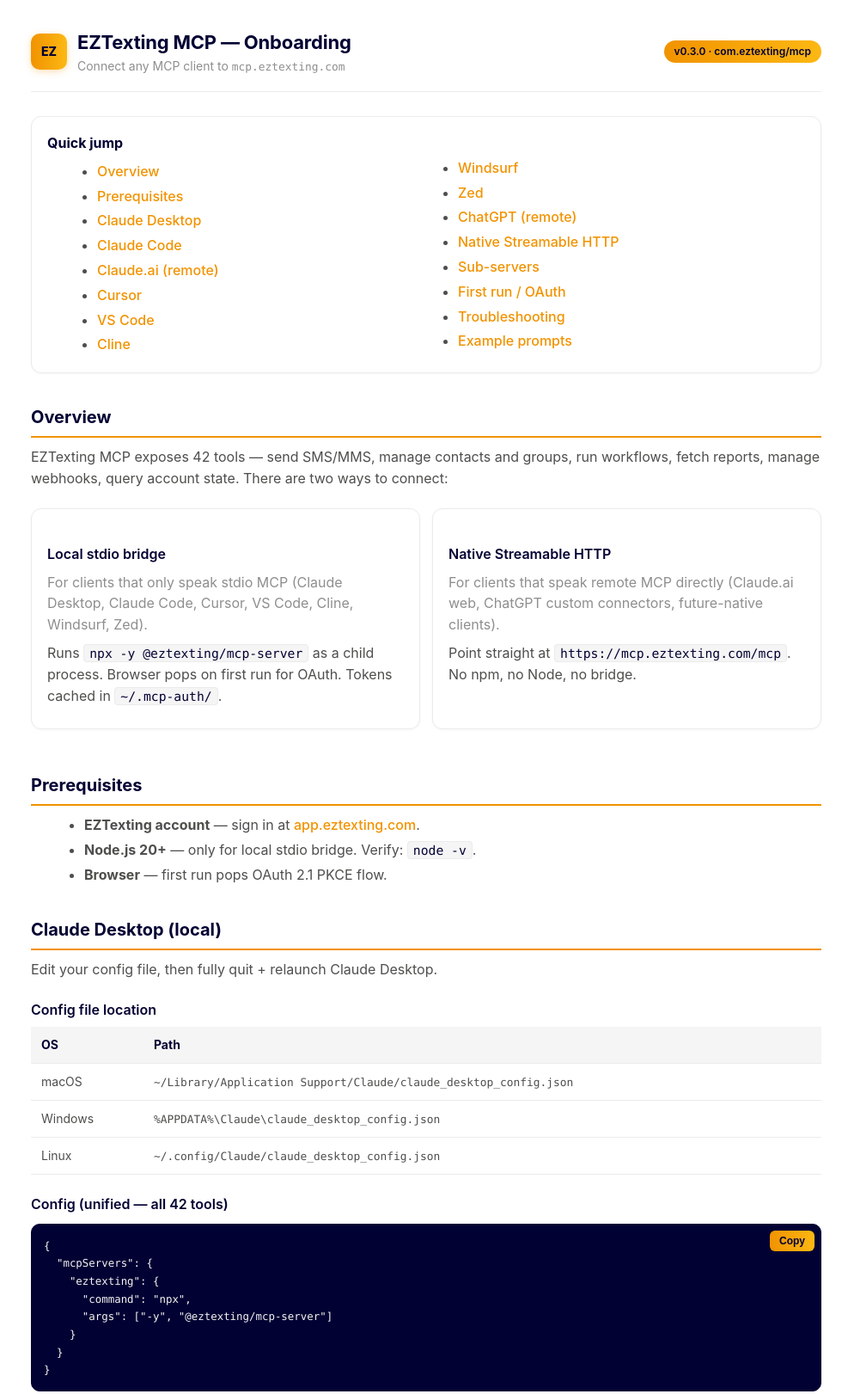
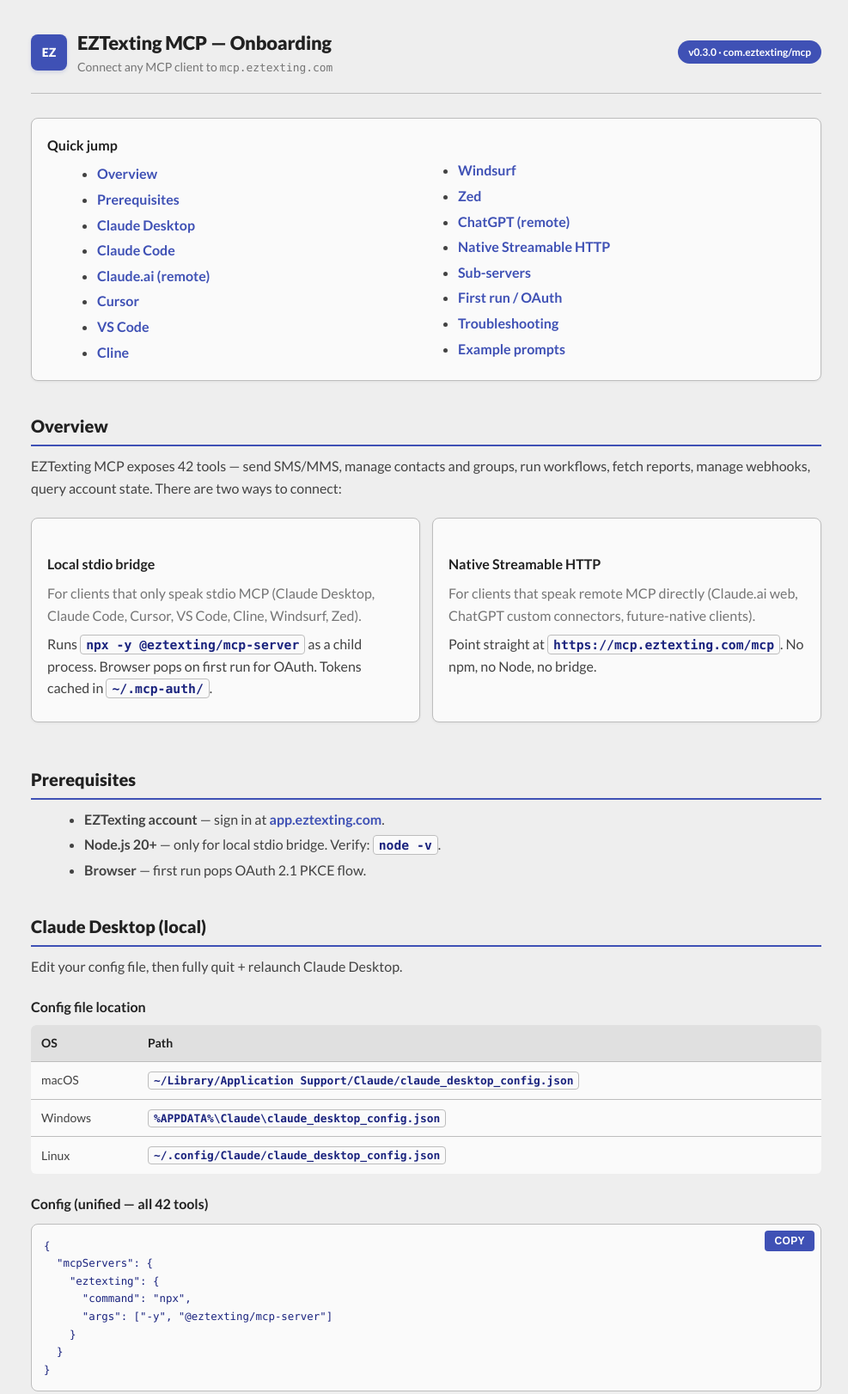
Before and after one commit to eztexting/mcp-server, a website: page docs/index.html in a window 1280 px wide. Shown: the top 1621 px of the page at 86% size, without its empty margins (144-1131 px from the left). Drawn offline with Linux system fonts and the light colour scheme.

```diff
--- a/docs/index.html
+++ b/docs/index.html
@@ -5,43 +5,31 @@
 <meta name="viewport" content="width=device-width, initial-scale=1.0" />
 <title>EZTexting MCP — Onboarding</title>
 <meta name="description" content="Connect EZTexting MCP server to Claude Desktop, Claude Code, Cursor, VS Code, Cline, Windsurf, Zed, ChatGPT, and any Streamable HTTP MCP client." />
+<link rel="preconnect" href="https://fonts.gstatic.com" crossorigin>
+<link href="https://fonts.googleapis.com/css2?family=Lato:wght@400;700;900&display=swap" rel="stylesheet">
 <style>
-  /* EZTexting brand palette */
+  /* spa.eztexting.com palette — Material Indigo, single balanced theme */
   :root {
-    --brand-navy: #020133;
-    --brand-navy-2: #0a0a52;
-    --brand-orange: rgb(241,147,0);
-    --brand-gold: rgb(252,184,19);
-    --brand-gradient: linear-gradient(90deg, var(--brand-orange) 0%, var(--brand-gold) 100%);
+    --primary:       #3f51b5;  /* Indigo 500 — buttons, links, accents */
+    --primary-dark:  #1a237e;  /* Indigo 900 — hover, code text */
+    --primary-mid:   #3949ab;  /* Indigo 700 */
+    --primary-light: #7986cb;  /* Indigo 300 */
+    --accent:        #ff4081;  /* Pink A200 */
+    --success:       #46a35e;
+    --warn:          #f44336;  /* Red 500 */
 
-    --bg: #ffffff;
-    --panel: #ffffff;
-    --panel-2: #f5f5f5;
-    --text: #4e4e4b;
-    --heading: var(--brand-navy);
-    --muted: #8E8E8E;
-    --accent: var(--brand-orange);
-    --accent-2: var(--brand-navy);
-    --border: #EBEBEB;
-    --code-bg: var(--brand-navy);
-    --code-text: #f5f5f5;
-    --warn: #f19300;
-  }
-  @media (prefers-color-scheme: dark) {
-    :root {
-      --bg: #020133;
-      --panel: #0a0a52;
-      --panel-2: #11116b;
-      --text: #e8e8ec;
-      --heading: #ffffff;
-      --muted: #BEBEBE;
-      --accent: var(--brand-gold);
-      --accent-2: var(--brand-orange);
-      --border: #1a1a7a;
-      --code-bg: #00001f;
-      --code-text: #f5f5f5;
-      --warn: var(--brand-gold);
-    }
+    --bg:       #eeeeee;       /* Grey 200 — page bg, neither extreme */
+    --panel:    #fafafa;       /* Grey 50 — cards, lifted surfaces */
+    --panel-2:  #e0e0e0;       /* Grey 300 — alt surface, table head */
+    --text:     #424242;       /* Grey 800 — body */
+    --heading:  #212121;       /* Grey 900 — headings */
+    --muted:    #757575;       /* Grey 600 */
+    --border:   #bdbdbd;       /* Grey 400 */
+    --code-bg:  #fafafa;
+    --code-text: #1a237e;
+    --code-border: #bdbdbd;
+    --shadow:        rgba(33,33,33,0.06);
+    --shadow-hover:  rgba(63,81,181,0.18);
   }
   * { box-sizing: border-box; }
   html, body {
@@ -49,9 +37,10 @@
     padding: 0;
     background: var(--bg);
     color: var(--text);
-    font-family: -apple-system, BlinkMacSystemFont, "Segoe UI", Roboto, "Helvetica Neue", Arial, sans-serif;
-    line-height: 1.55;
+    font-family: 'Lato', -apple-system, BlinkMacSystemFont, "Segoe UI", Roboto, "Helvetica Neue", Arial, sans-serif;
+    line-height: 1.6;
     font-size: 16px;
+    -webkit-font-smoothing: antialiased;
   }
   .wrap { max-width: 960px; margin: 0 auto; padding: 32px 20px 80px; }
   header {
@@ -62,37 +51,37 @@
   }
   .brand { display: flex; align-items: center; gap: 12px; }
   .logo {
-    width: 42px; height: 42px; border-radius: 10px;
-    background: var(--brand-gradient);
+    width: 42px; height: 42px; border-radius: 8px;
+    background: var(--primary);
     display: grid; place-items: center;
-    color: var(--brand-navy); font-weight: 800; font-size: 14px;
-    box-shadow: 0 2px 8px rgba(241,147,0,0.3);
+    color: #ffffff; font-weight: 900; font-size: 14px;
+    box-shadow: 0 2px 4px var(--shadow-hover);
   }
-  h1 { margin: 0; font-size: 22px; letter-spacing: -0.2px; color: var(--heading); font-weight: 700; }
+  h1 { margin: 0; font-size: 22px; letter-spacing: -0.2px; color: var(--heading); font-weight: 900; }
   .sub { color: var(--muted); font-size: 14px; }
   .pill {
     display: inline-block; padding: 4px 12px; border-radius: 999px;
-    background: var(--brand-gradient); color: var(--brand-navy);
-    font-size: 12px; font-weight: 600;
+    background: var(--primary); color: #ffffff;
+    font-size: 12px; font-weight: 700;
     border: none;
   }
   h2 {
     font-size: 20px; margin: 36px 0 10px;
-    padding-bottom: 6px; border-bottom: 2px solid var(--brand-orange);
-    color: var(--heading); font-weight: 700;
+    padding-bottom: 6px; border-bottom: 2px solid var(--primary);
+    color: var(--heading); font-weight: 900;
   }
-  h3 { font-size: 16px; margin: 22px 0 8px; color: var(--heading); font-weight: 600; }
+  h3 { font-size: 16px; margin: 22px 0 8px; color: var(--heading); font-weight: 700; }
   p { margin: 8px 0; color: var(--text); }
   .muted { color: var(--muted); }
-  a { color: var(--brand-orange); text-decoration: none; font-weight: 500; }
-  a:hover { text-decoration: underline; color: var(--brand-gold); }
+  a { color: var(--primary); text-decoration: none; font-weight: 700; }
+  a:hover { text-decoration: underline; color: var(--primary-dark); }
   ul, ol { margin: 8px 0 8px 22px; }
   li { margin: 4px 0; }
 
   .toc {
-    background: var(--panel-2); border: 1px solid var(--border);
-    border-radius: 10px; padding: 14px 18px; margin-bottom: 24px;
-    border-left: 4px solid var(--brand-orange);
+    background: var(--panel); border: 1px solid var(--border);
+    border-radius: 8px; padding: 14px 18px; margin-bottom: 24px;
+    border-left: 4px solid var(--primary);
   }
   .toc strong { color: var(--heading); }
   .toc ul { columns: 2; margin: 4px 0 0 18px; }
@@ -100,8 +89,8 @@
 
   .card {
     background: var(--panel); border: 1px solid var(--border);
-    border-radius: 12px; padding: 18px; margin: 14px 0;
-    box-shadow: 0 1px 3px rgba(2,1,51,0.04);
+    border-radius: 8px; padding: 18px; margin: 14px 0;
+    box-shadow: 0 1px 3px var(--shadow);
   }
   .row { display: grid; grid-template-columns: 1fr 1fr; gap: 14px; }
   @media (max-width: 720px) { .row { grid-template-columns: 1fr; } }
@@ -109,57 +98,64 @@
   .codewrap { position: relative; margin: 10px 0; }
   pre {
     background: var(--code-bg); color: var(--code-text);
-    padding: 14px 14px; border-radius: 10px; overflow-x: auto;
+    padding: 14px 14px; border-radius: 8px; overflow-x: auto;
     font-family: ui-monospace, SFMono-Regular, Menlo, Consolas, monospace;
     font-size: 13.5px; line-height: 1.5; margin: 0;
-    border: 1px solid var(--brand-navy);
+    border: 1px solid var(--code-border);
   }
   code { font-family: ui-monospace, SFMono-Regular, Menlo, Consolas, monospace; font-size: 0.92em; }
-  p code, li code { background: var(--panel-2); color: var(--brand-navy); padding: 1px 6px; border-radius: 4px; border: 1px solid var(--border); }
-  @media (prefers-color-scheme: dark) {
-    p code, li code { color: var(--brand-gold); }
+  p code, li code, td code {
+    background: var(--code-bg); color: var(--code-text);
+    padding: 2px 6px; border-radius: 4px;
+    border: 1px solid var(--code-border); font-weight: 700;
   }
   .copy {
     position: absolute; top: 8px; right: 8px;
-    background: var(--brand-gradient); color: var(--brand-navy);
-    border: none; border-radius: 6px;
-    padding: 5px 11px; font-size: 12px; font-weight: 600; cursor: pointer;
-    transition: transform 0.1s, box-shadow 0.1s;
+    background: var(--primary); color: #ffffff;
+    border: none; border-radius: 4px;
+    padding: 5px 11px; font-size: 12px; font-weight: 700; cursor: pointer;
+    text-transform: uppercase; letter-spacing: 0.4px;
+    transition: background 0.15s, box-shadow 0.15s;
   }
-  .copy:hover { transform: translateY(-1px); box-shadow: 0 2px 6px rgba(241,147,0,0.4); }
-  .copy.ok { background: var(--brand-navy); color: var(--brand-gold); }
+  .copy:hover { background: var(--primary-dark); box-shadow: 0 2px 6px var(--shadow-hover); }
+  .copy.ok { background: var(--success); }
 
-  table { width: 100%; border-collapse: collapse; margin: 8px 0; }
+  table { width: 100%; border-collapse: collapse; margin: 8px 0; background: var(--panel); border-radius: 6px; overflow: hidden; }
   th, td { text-align: left; padding: 10px 12px; border-bottom: 1px solid var(--border); font-size: 14px; }
   th { color: var(--heading); font-weight: 700; background: var(--panel-2); }
+  tr:last-child td { border-bottom: none; }
 
   .note {
-    border-left: 4px solid var(--brand-orange);
-    background: var(--panel-2); padding: 10px 14px;
-    border-radius: 0 8px 8px 0; margin: 10px 0;
+    border-left: 4px solid var(--primary);
+    background: var(--panel); padding: 10px 14px;
+    border-radius: 0 6px 6px 0; margin: 10px 0;
+    border-top: 1px solid var(--border);
+    border-right: 1px solid var(--border);
+    border-bottom: 1px solid var(--border);
   }
-  .warn { border-left-color: var(--warn); background: rgba(252,184,19,0.1); }
+  .warn { border-left-color: var(--warn); background: #fafafa; }
 
   .grid { display: grid; grid-template-columns: repeat(auto-fit, minmax(220px, 1fr)); gap: 12px; margin: 12px 0; }
   .tile {
     background: var(--panel); border: 1px solid var(--border);
-    border-radius: 10px; padding: 14px 16px;
-    border-top: 3px solid var(--brand-orange);
-    transition: transform 0.15s, box-shadow 0.15s;
+    border-radius: 8px; padding: 14px 16px;
+    border-top: 3px solid var(--primary);
+    transition: transform 0.15s, box-shadow 0.15s, border-top-color 0.15s;
   }
-  .tile:hover { transform: translateY(-2px); box-shadow: 0 4px 12px rgba(2,1,51,0.08); }
-  .tile strong { color: var(--heading); display: block; margin-bottom: 4px; }
-  .tile a { display: block; font-weight: 600; }
+  .tile:hover { transform: translateY(-2px); box-shadow: 0 4px 12px var(--shadow-hover); border-top-color: var(--primary-dark); }
+  .tile strong { color: var(--heading); display: block; margin-bottom: 4px; font-weight: 700; }
+  .tile a { display: block; font-weight: 700; }
   .tile small { color: var(--muted); }
 
   footer {
-    margin-top: 50px; padding: 24px 18px;
-    background: var(--brand-navy); color: #BEBEBE;
-    border-radius: 12px;
+    margin-top: 50px; padding: 22px 18px;
+    background: var(--panel); color: var(--muted);
+    border: 1px solid var(--border);
+    border-radius: 8px;
     font-size: 13px; text-align: center;
   }
-  footer a { color: var(--brand-gold); }
-  footer a:hover { color: #ffffff; }
+  footer a { color: var(--primary); font-weight: 700; }
+  footer a:hover { color: var(--primary-dark); }
 </style>
 </head>
 <body>
```
